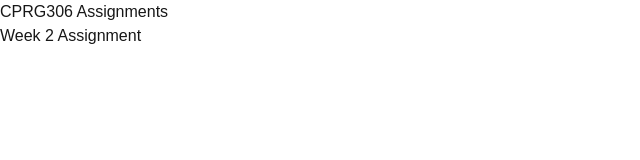
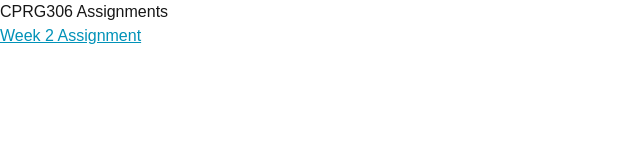
Before and after one commit to sLine03/cprg306-assignments, a Next.js app: page / in a window 1280 px wide. Shown: the top 160 px of the page, without its empty margins (0-640 px from the left). Built offline with nearby package versions, Linux system fonts and the light colour scheme.

Commit message:
adding colour to links

```diff
--- a/app/page.js
+++ b/app/page.js
@@ -6,7 +6,7 @@ export default function Home(){
   <main>
     <h1>CPRG306 Assignments</h1>
     <ul>
-      <li><Link href="./week-2">Week 2 Assignment</Link></li>
+      <li><Link className="text-cyan-600 underline hover:text-cyan-300" href="./week-2">Week 2 Assignment</Link></li>
     </ul>
   </main>
 
```
